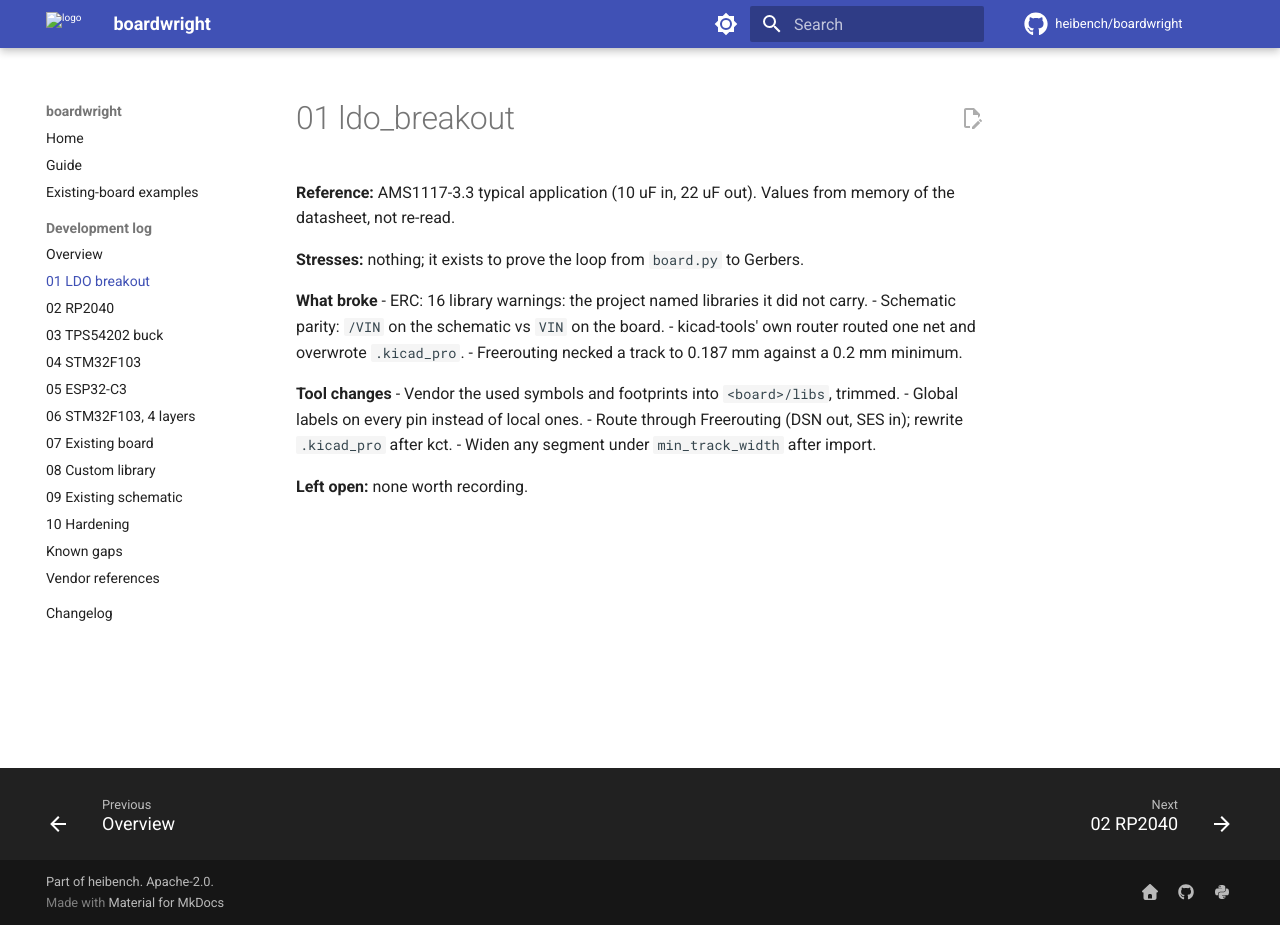
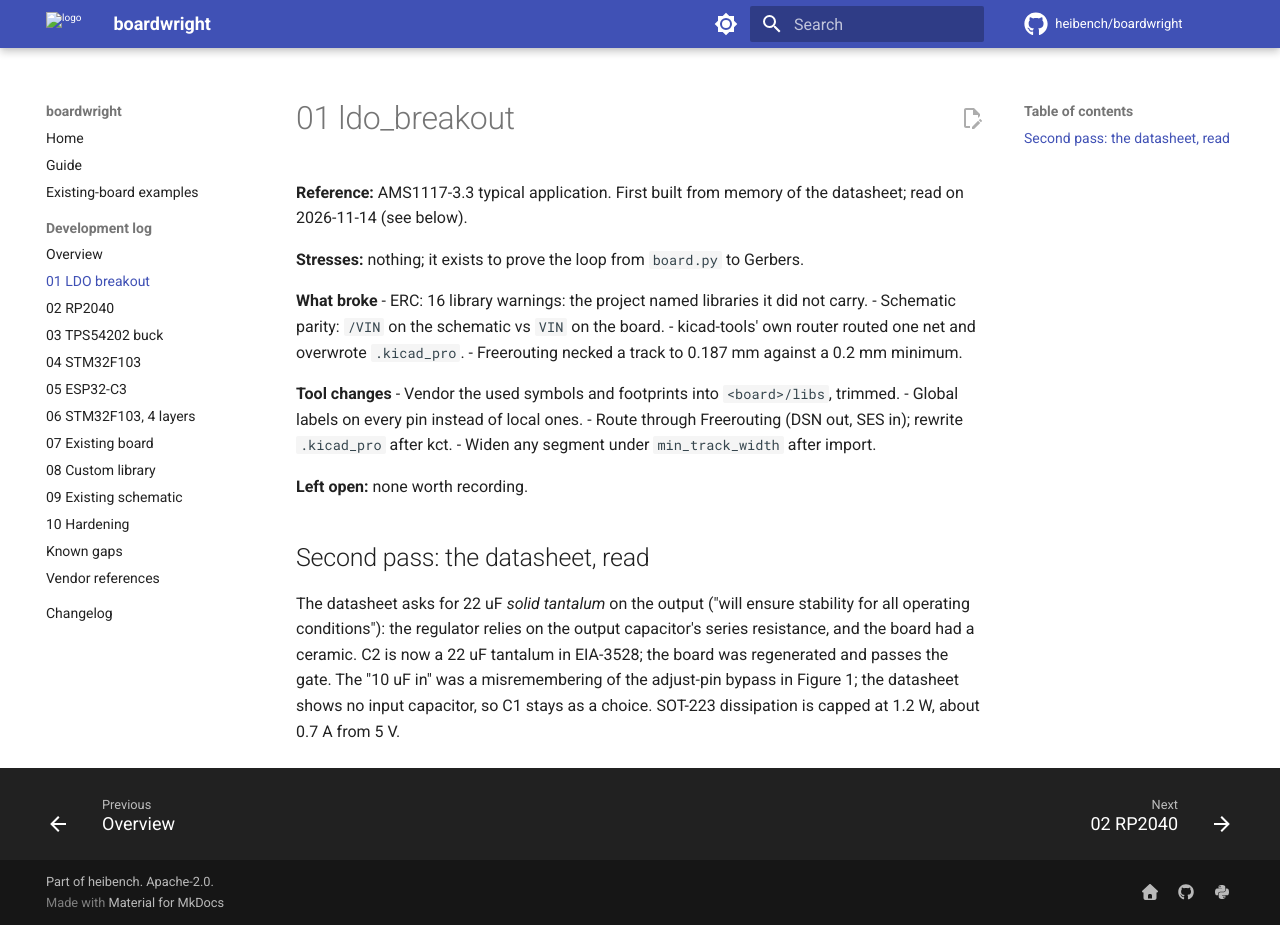
Before and after one commit to heibench/boardwright, an MkDocs documentation site: the page built from docs/devlog/01-ldo_breakout.md, in a window 1280 px wide and 925 px high. Built offline with MkDocs 1.6.1 and Material for MkDocs 9.7.7, drawn with Linux system fonts in a browser that asks for light colours; comment, search, counter and statistics services are not loaded.

Commit message:
fix(examples): a tantalum output capacitor on the LDO board (#12)
The AMS1117 datasheet asks for 22 uF solid tantalum on the output for
stability; the example had a ceramic. C2 is now a 22 uF tantalum in
EIA-3528, and the board was regenerated: 0 ERC, 0 DRC, 0 unconnected,
0 parity issues, netlist equal to the circuit, review clean.

Reading the datasheet also showed the remembered 10 uF input
capacitor is the adjust-pin bypass, so C1 is recorded as a choice, and
that SOT-223 dissipation limits the part to about 0.7 A from 5 V.
ST AN2586 still could not be downloaded.

The test fixture copying the example now skips gate output a local
run leaves in out/, which made verify report PASS instead of could
not tell.

Part of #6

```diff
--- a/docs/devlog/01-ldo_breakout.md
+++ b/docs/devlog/01-ldo_breakout.md
@@ -1,7 +1,7 @@
 # 01 ldo_breakout
 
-**Reference:** AMS1117-3.3 typical application (10 uF in, 22 uF out). Values
-from memory of the datasheet, not re-read.
+**Reference:** AMS1117-3.3 typical application. First built from memory of
+the datasheet; read on 2026-11-14 (see below).
 
 **Stresses:** nothing; it exists to prove the loop from `board.py` to Gerbers.
 
@@ -18,3 +18,13 @@ from memory of the datasheet, not re-read.
 - Widen any segment under `min_track_width` after import.
 
 **Left open:** none worth recording.
+
+## Second pass: the datasheet, read
+
+The datasheet asks for 22 uF *solid tantalum* on the output ("will ensure
+stability for all operating conditions"): the regulator relies on the output
+capacitor's series resistance, and the board had a ceramic. C2 is now a
+22 uF tantalum in EIA-3528; the board was regenerated and passes the gate.
+The "10 uF in" was a misremembering of the adjust-pin bypass in Figure 1; the
+datasheet shows no input capacitor, so C1 stays as a choice. SOT-223
+dissipation is capped at 1.2 W, about 0.7 A from 5 V.
```
Also changed, not shown: CHANGELOG.md (+2 -0 lines), docs/devlog/references.md (+2 -2 lines), docs/img/ldo_breakout.png, 7 other files.
